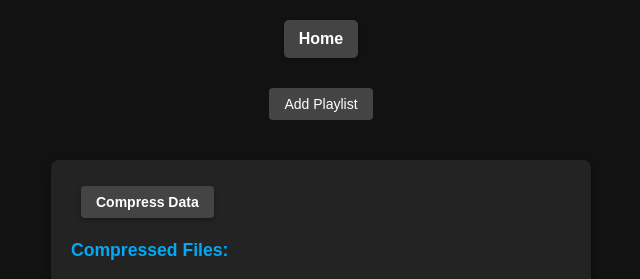
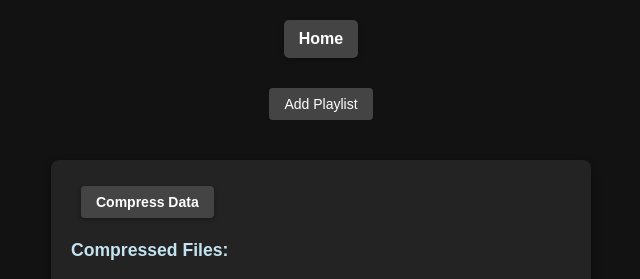
Before and after one commit to D101028/Web-Music-Player, a Flask app: page /mplayer in a window 1280 px wide. Shown: the top 279 px of the page, without its empty margins (319-959 px from the left). Run offline with Flask 3, Linux system fonts and the light colour scheme; some libraries are stand-ins or nearby versions.

Commit message:
update some css

```diff
--- a/app/static/css/mplayer.css
+++ b/app/static/css/mplayer.css
@@ -159,7 +159,7 @@ input[type="file"] {
 .compressed-data-block label {
     font-size: 1.1rem;
     font-weight: bold;
-    color: #03A9F4;
+    color: #c4e3f0;
     margin-bottom: 6px;
 }
 
```
